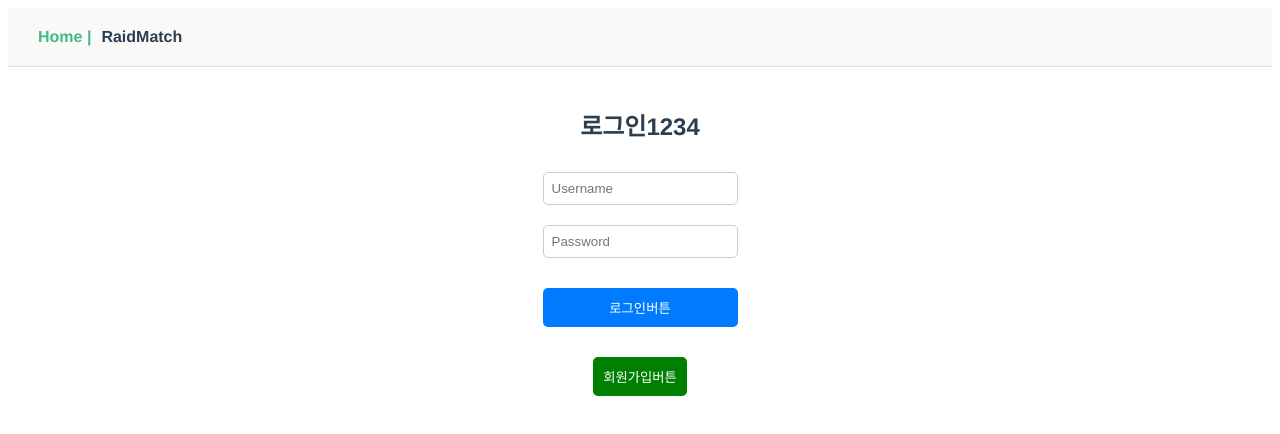
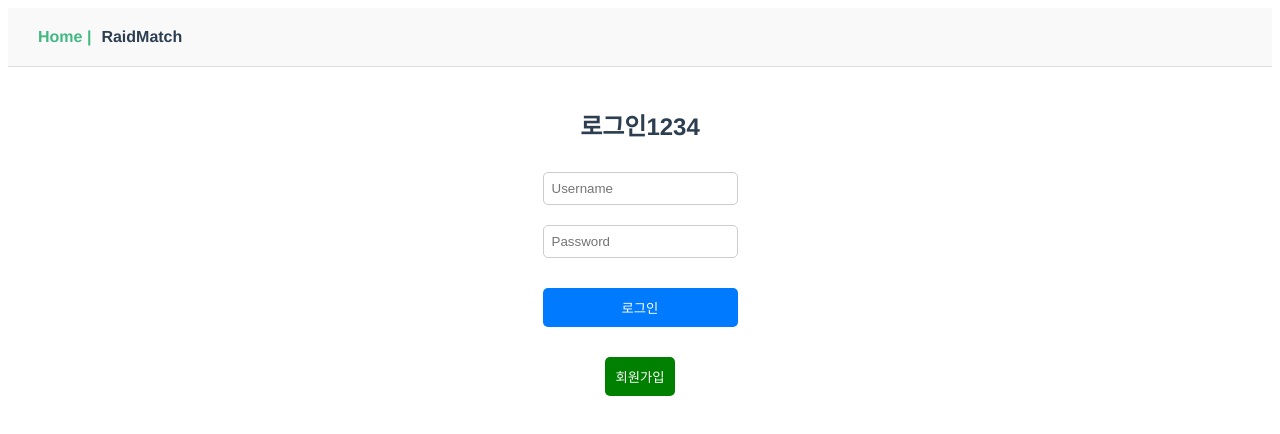
Before and after one commit to lmh5050/vuefrontwas, a Vue app: page / in a window 1280 px wide. Shown: the top 434 px of the page. Built offline with nearby package versions, Linux system fonts and the light colour scheme.

Commit message:
텍스트 수정

```diff
--- a/src/components/HomeView/HomeLoginView.vue
+++ b/src/components/HomeView/HomeLoginView.vue
@@ -9,13 +9,13 @@
         <input v-model="password" placeholder="Password" type="password" class="small-input" />
       </div>
       <div class="input-container">
-        <button type="submit" class="small-button">로그인버튼</button>
+        <button type="submit" class="small-button">로그인</button>
       </div>
     </form>
     <p v-if="error">{{ error }}</p>
 
     <div class="signup-container">
-      <button @click="goToSignup" class="small-button signup-button">회원가입버튼</button>
+      <button @click="goToSignup" class="small-button signup-button">회원가입</button>
     </div>
   </div>
 </template>
```
